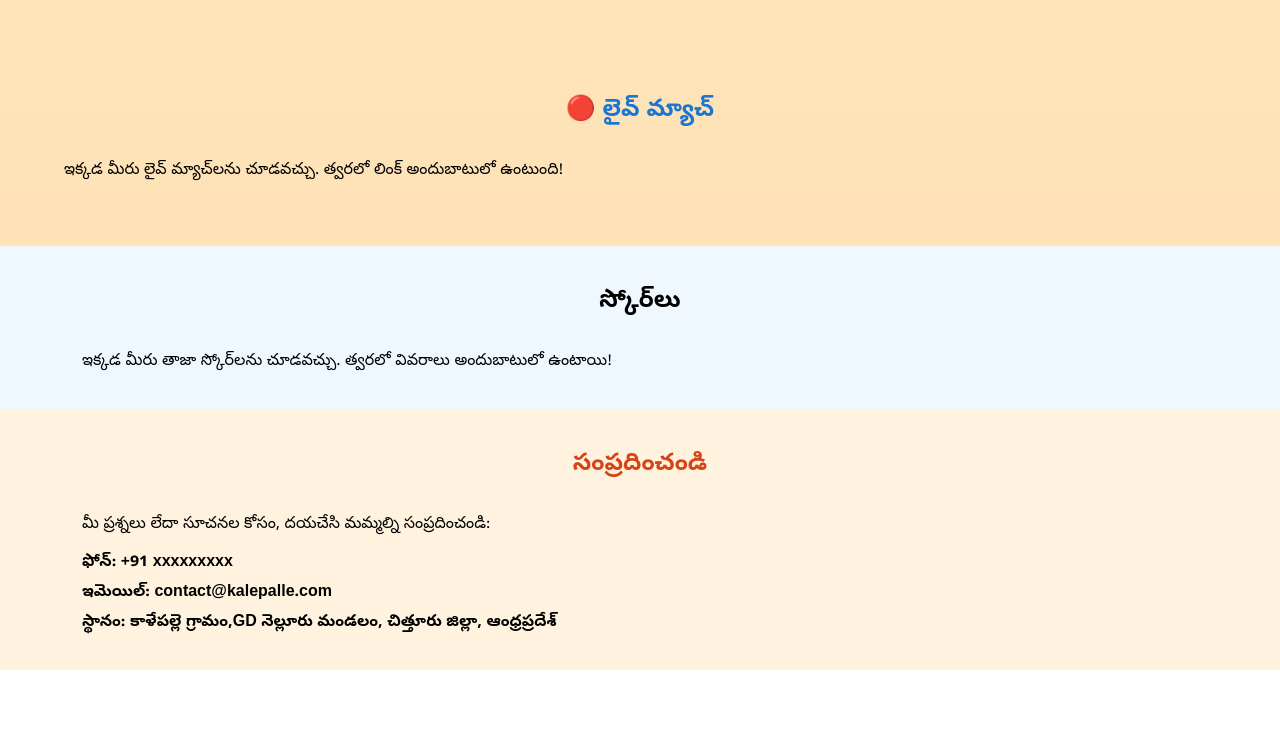
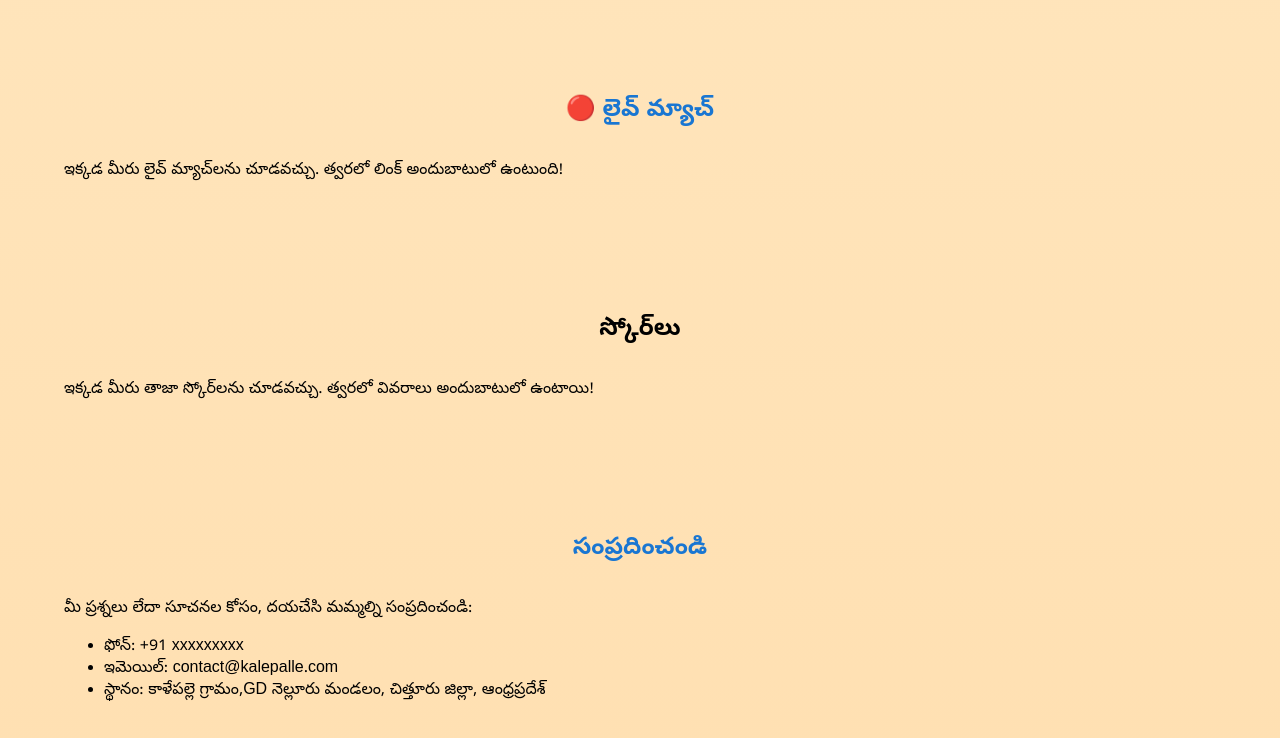
Before and after one commit to ajreddy425/sankranthi2026, a plain HTML site: page index.html in a window 1280 px wide. Shown: the part 3547-4285 px from the top of the page. Before the commit the page ends 4217 px from the top, so only its background shows below. Drawn offline with Linux system fonts and the light colour scheme.

Commit message:
reverted the code

```diff
--- a/style.css
+++ b/style.css
@@ -234,27 +234,3 @@ section h2 {
   color: #1b5e20;   /* deep green for tradition text */
   font-weight: bold;
 }
-
-.scores {
-  background-color: #f0f8ff; /* light blue */
-  padding: 20px;
-}
-
-.contact {
-  background-color: #fff3e0; /* soft orange */
-  padding: 20px;
-}
-
-.contact h2 {
-  color: #d84315; /* deep orange heading */
-}
-
-.contact ul {
-  list-style: none;
-  padding: 0;
-}
-
-.contact li {
-  margin: 8px 0;
-  font-weight: bold;
-}
```
